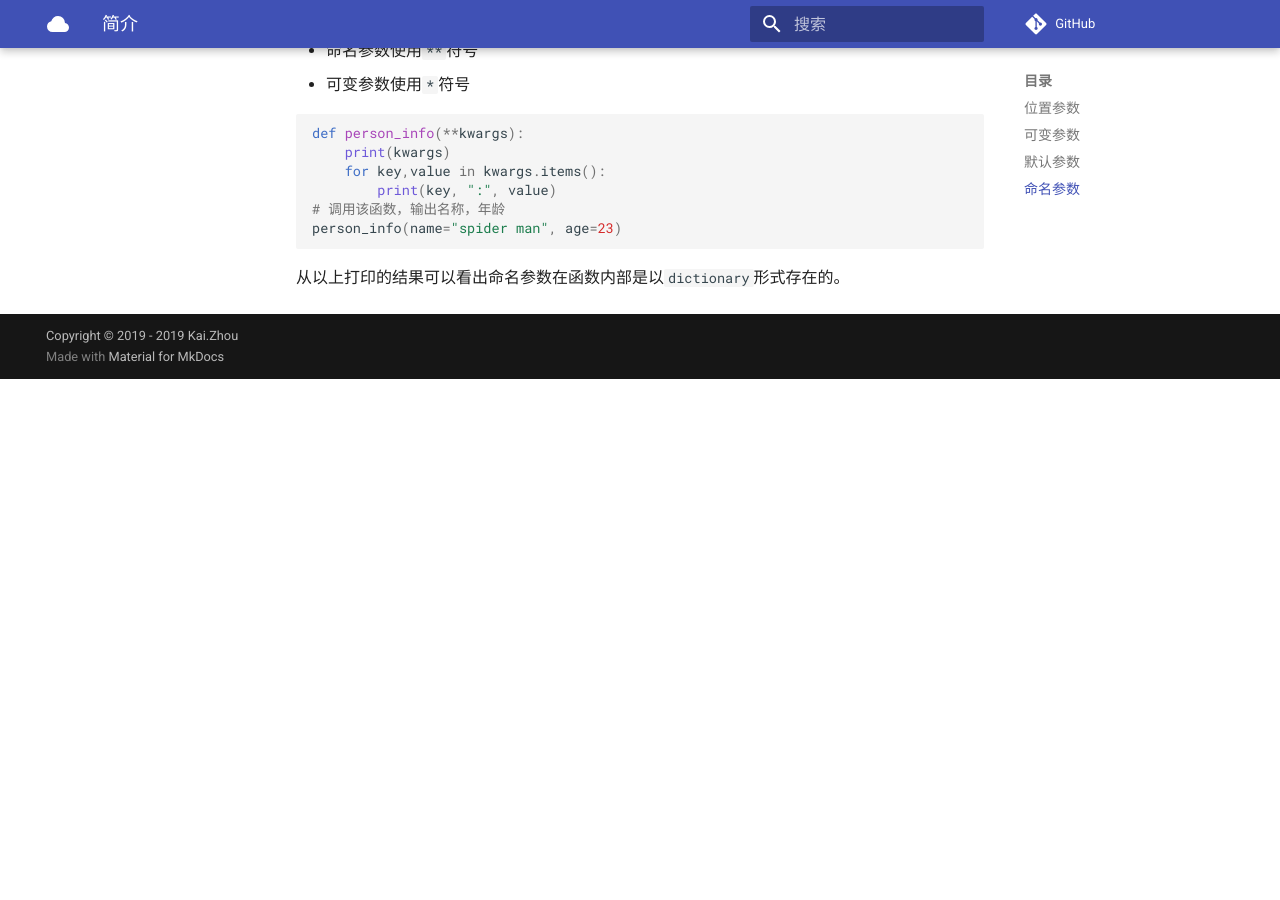
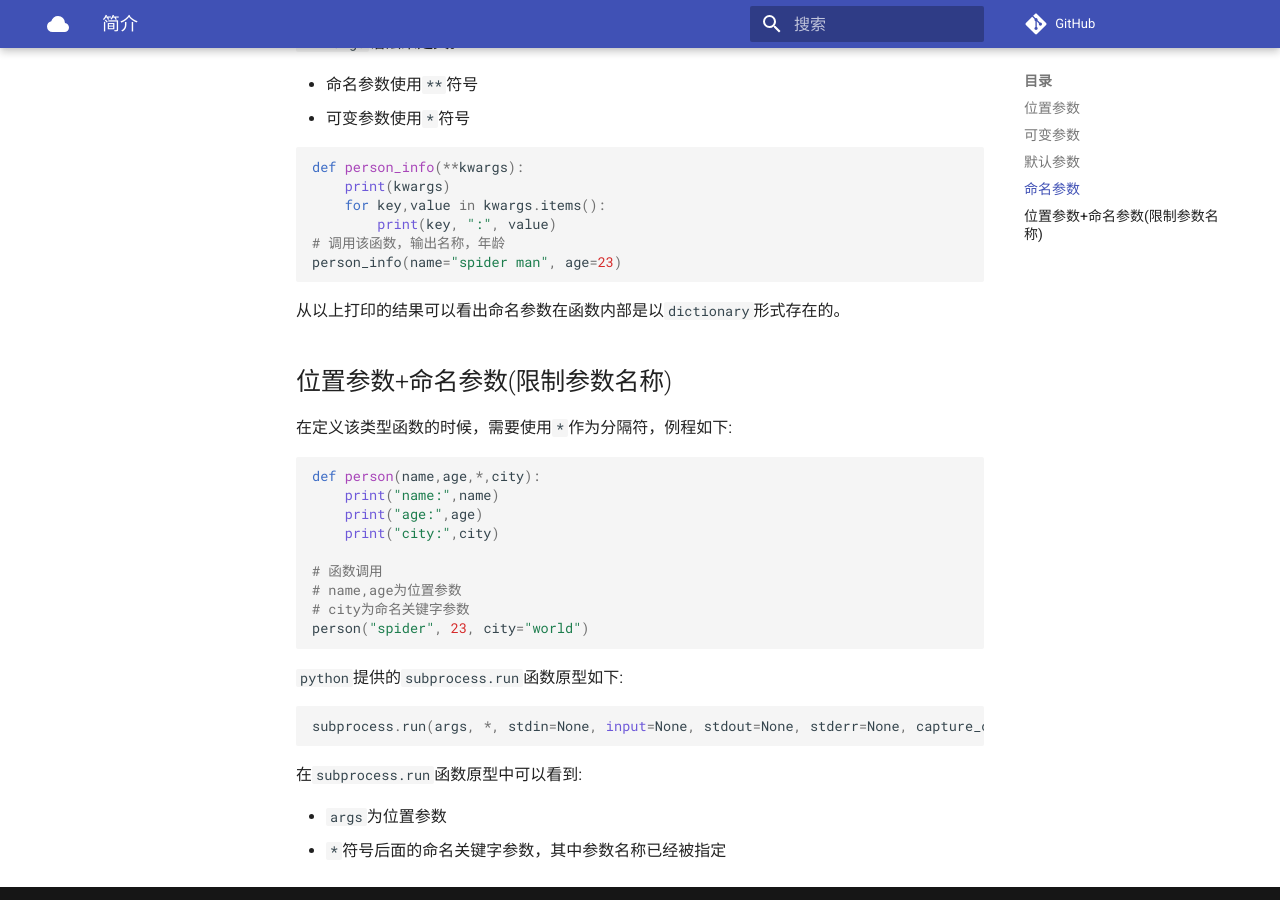
Before and after one commit to zhoukaidev/ks_blog, an MkDocs documentation site: the page built from docs/python/functionParameter_py.md, in a window 1280 px wide and 900 px high, scrolled down 1851 px. Built offline with MkDocs 1.6.1 and Material for MkDocs 9.7.7, drawn with Linux system fonts in a browser that asks for light colours; comment, search, counter and statistics services are not loaded; before the commit the page ends 2230 px from its top, so only the background shows below that.

Commit message:
Update functionParameter_py.md

````diff
--- a/docs/python/functionParameter_py.md
+++ b/docs/python/functionParameter_py.md
@@ -6,6 +6,7 @@
 * 可变参数
 * 默认参数
 * 命名参数(关键字参数)
+* 位置参数+命名参数(限制参数名称)
 
 ## 位置参数
 
@@ -83,3 +84,29 @@ def person_info(**kwargs):
 person_info(name="spider man", age=23)
 ```
 从以上打印的结果可以看出命名参数在函数内部是以`dictionary`形式存在的。
+
+## 位置参数+命名参数(限制参数名称)
+
+在定义该类型函数的时候，需要使用`*`作为分隔符，例程如下:
+
+```py
+def person(name,age,*,city):
+    print("name:",name)
+    print("age:",age)
+    print("city:",city)
+
+# 函数调用
+# name,age为位置参数
+# city为命名关键字参数
+person("spider", 23, city="world")
+```
+`python`提供的`subprocess.run`函数原型如下:
+
+```py
+subprocess.run(args, *, stdin=None, input=None, stdout=None, stderr=None, capture_output=False, shell=False, cwd=None, timeout=None, check=False, encoding=None, errors=None, text=None, env=None, universal_newlines=None)
+```
+
+在`subprocess.run`函数原型中可以看到:
+
+* `args`为位置参数
+* `*`符号后面的命名关键字参数，其中参数名称已经被指定
````
